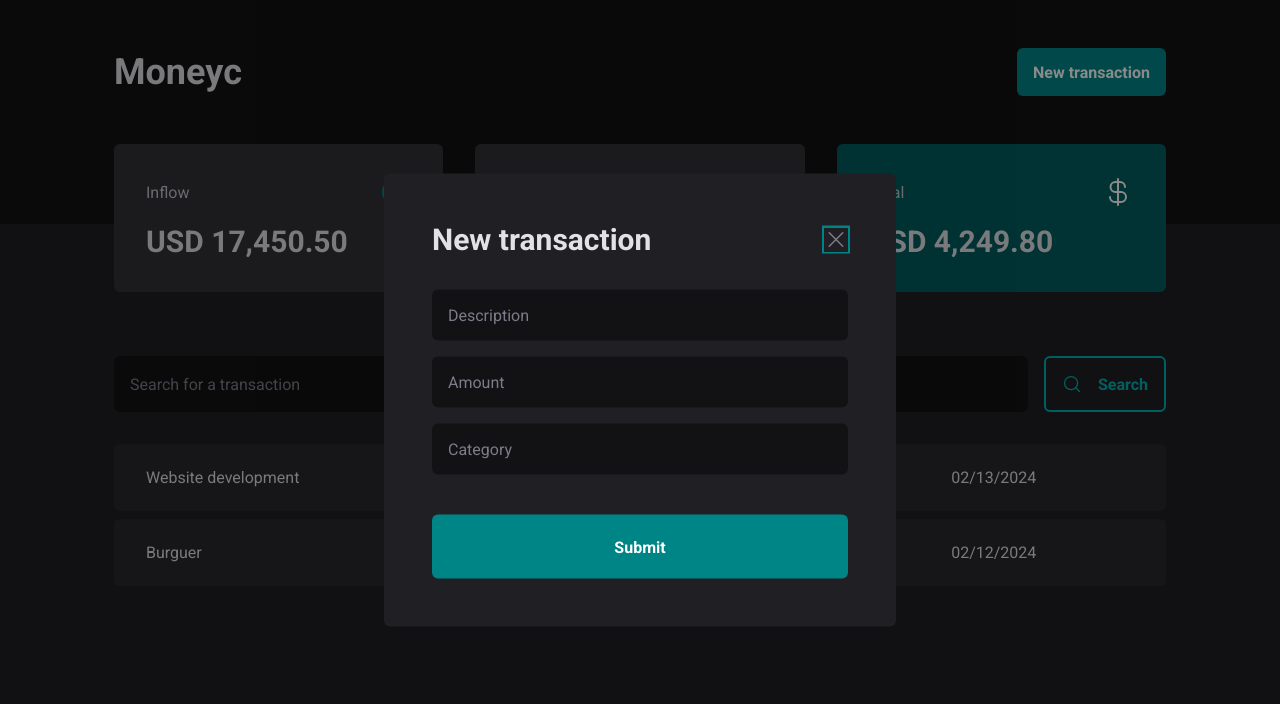
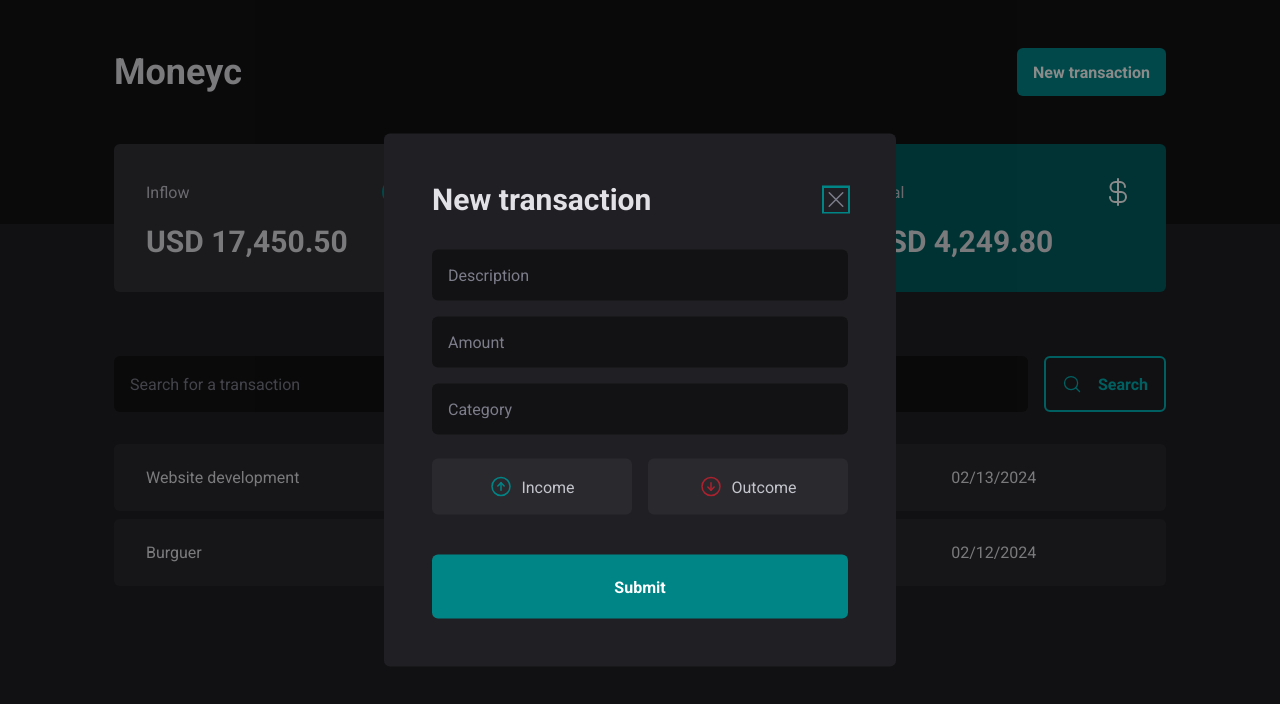
Before and after one commit to rodrigocitadin/moneyc, a React (Vite) app: page / in a window 1280 px wide. Both pictures are taken after a click on the button "New transaction". Shown: the top 704 px of the page. Built offline with nearby package versions, Linux system fonts and the light colour scheme.

Commit message:
transaction type style

```diff
--- a/src/components/NewTransactionModal.tsx
+++ b/src/components/NewTransactionModal.tsx
@@ -1,5 +1,5 @@
 import { Close, Content, Overlay, Portal, Title } from "@radix-ui/react-dialog";
-import { X } from "phosphor-react";
+import { ArrowCircleDown, ArrowCircleUp, X } from "phosphor-react";
 
 export default function NewTransactionModal() {
   return (
@@ -35,6 +35,17 @@ export default function NewTransactionModal() {
             required
           />
 
+          <div className="grid grid-cols-2 gap-4 mt-2">
+            <button className="bg-gray-700 p-4 flex items-center justify-center gap-2 rounded-md text-gray-300">
+              <ArrowCircleUp size={24} className="text-blue-500"/>
+              Income
+            </button>
+            <button className="bg-gray-700 p-4 flex items-center justify-center gap-2 rounded-md text-gray-300">
+              <ArrowCircleDown size={24} className="text-red-500"/>
+              Outcome
+            </button>
+          </div>
+
           <button
             className="h-16 border-none bg-blue-500 hover:bg-blue-700 transition-colors duration-200 text-white font-bold rounded-md mt-6"
           >
```
